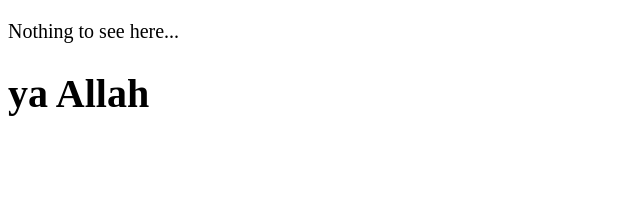
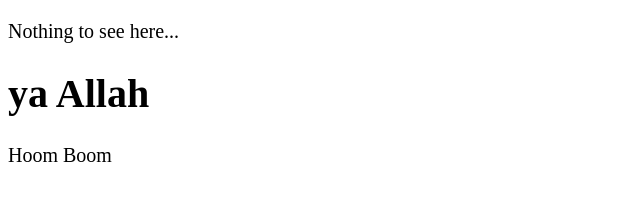
Before and after one commit to cidshadow-10/Shwo, a plain HTML site: page index.html in a window 1280 px wide. Shown: the whole page, without its empty margins (0-640 px from the left). Drawn offline with Linux system fonts and the light colour scheme.

Commit message:
update index.html

```diff
--- a/index.html
+++ b/index.html
@@ -14,6 +14,7 @@
 <body>
   <p>Nothing to see here...</p>
   <h1>ya Allah</h1>
+  <p> Hoom Boom</p>
   <!-- Project -->
   <script src="main.js"></script>
 </body>
```
